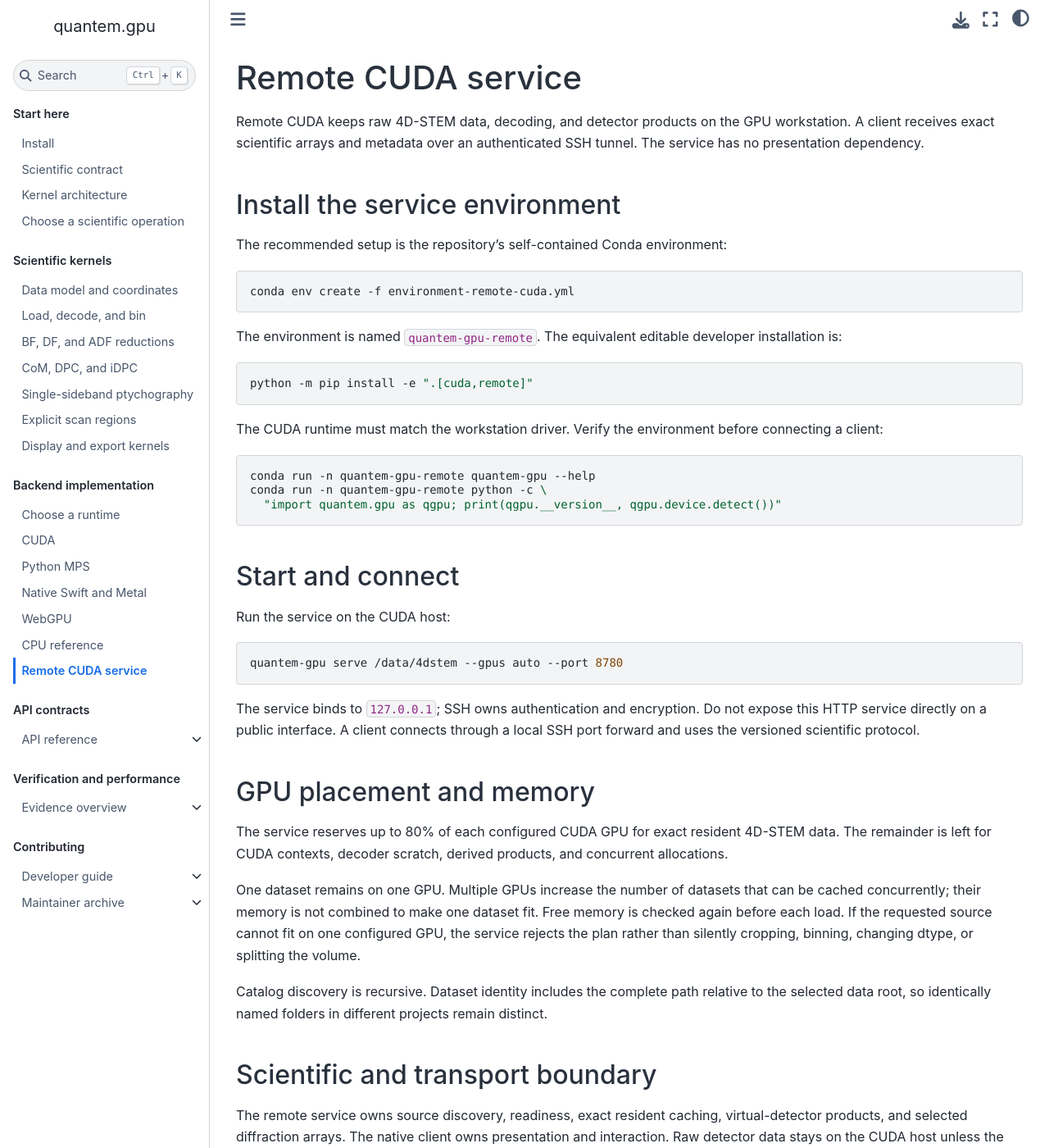
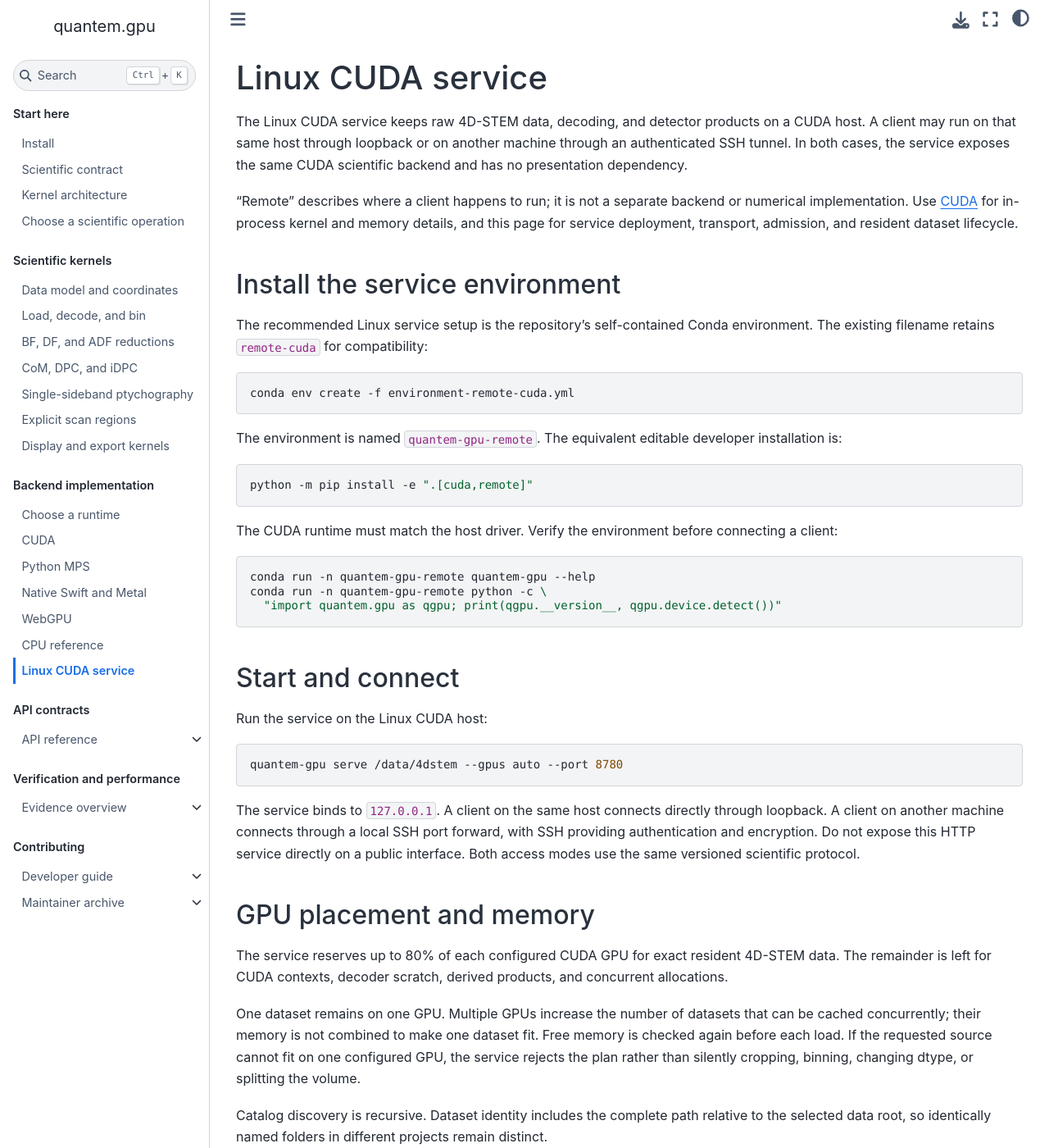
Before and after one commit to bobleesj/quantem.gpu, a Jupyter Book: the page built from docs/platforms/remote-cuda.md, in a window 1280 px wide and 1400 px high. Shown: the whole window at 82% size. Built offline with Jupyter Book 1.0.4 settings and Sphinx 7.4.7 and the Sphinx Book theme 1.1.4, drawn with Linux system fonts in a browser that asks for light colours; some of the changed text lies outside the part shown.

Commit message:
Clarify Linux CUDA service deployment

````diff
--- a/docs/_toc.yml
+++ b/docs/_toc.yml
@@ -41,7 +41,7 @@ parts:
       - file: platforms/cpu-reference
         title: CPU reference
       - file: platforms/remote-cuda
-        title: Remote CUDA service
+        title: Linux CUDA service
 
   - caption: API contracts
     chapters:
--- a/docs/platforms/remote-cuda.md
+++ b/docs/platforms/remote-cuda.md
@@ -1,12 +1,20 @@
-# Remote CUDA service
+# Linux CUDA service
 
-Remote CUDA keeps raw 4D-STEM data, decoding, and detector products on the GPU
-workstation. A client receives exact scientific arrays and metadata over an
-authenticated SSH tunnel. The service has no presentation dependency.
+The Linux CUDA service keeps raw 4D-STEM data, decoding, and detector products
+on a CUDA host. A client may run on that same host through loopback or on
+another machine through an authenticated SSH tunnel. In both cases, the
+service exposes the same CUDA scientific backend and has no presentation
+dependency.
+
+“Remote” describes where a client happens to run; it is not a separate backend
+or numerical implementation. Use [CUDA](cuda.md) for in-process kernel and
+memory details, and this page for service deployment, transport, admission,
+and resident dataset lifecycle.
 
 ## Install the service environment
 
-The recommended setup is the repository's self-contained Conda environment:
+The recommended Linux service setup is the repository's self-contained Conda
+environment. The existing filename retains `remote-cuda` for compatibility:
 
 ```bash
 conda env create -f environment-remote-cuda.yml
@@ -19,7 +27,7 @@ developer installation is:
 python -m pip install -e ".[cuda,remote]"
 ```
 
-The CUDA runtime must match the workstation driver. Verify the environment
+The CUDA runtime must match the host driver. Verify the environment
 before connecting a client:
 
 ```bash
@@ -30,15 +38,17 @@ conda run -n quantem-gpu-remote python -c \
 
 ## Start and connect
 
-Run the service on the CUDA host:
+Run the service on the Linux CUDA host:
 
 ```bash
 quantem-gpu serve /data/4dstem --gpus auto --port 8780
 ```
 
-The service binds to `127.0.0.1`; SSH owns authentication and encryption. Do
-not expose this HTTP service directly on a public interface. A client connects
-through a local SSH port forward and uses the versioned scientific protocol.
+The service binds to `127.0.0.1`. A client on the same host connects directly
+through loopback. A client on another machine connects through a local SSH port
+forward, with SSH providing authentication and encryption. Do not expose this
+HTTP service directly on a public interface. Both access modes use the same
+versioned scientific protocol.
 
 ## GPU placement and memory
 
@@ -58,7 +68,7 @@ projects remain distinct.
 
 ## Scientific and transport boundary
 
-The remote service owns source discovery, readiness, exact resident caching,
+The Linux CUDA service owns source discovery, readiness, exact resident caching,
 virtual-detector products, and selected diffraction arrays. The native client
 owns presentation and interaction. Raw detector data stays on the CUDA host
 unless the requested API explicitly returns it.
````
Also changed, not shown: README.md (+2 -1 lines), docs/api/metal_image.md (+1 -1 lines), docs/install.md (+1 -1 lines), docs/platforms/index.md (+6 -1 lines), 1 other file.
